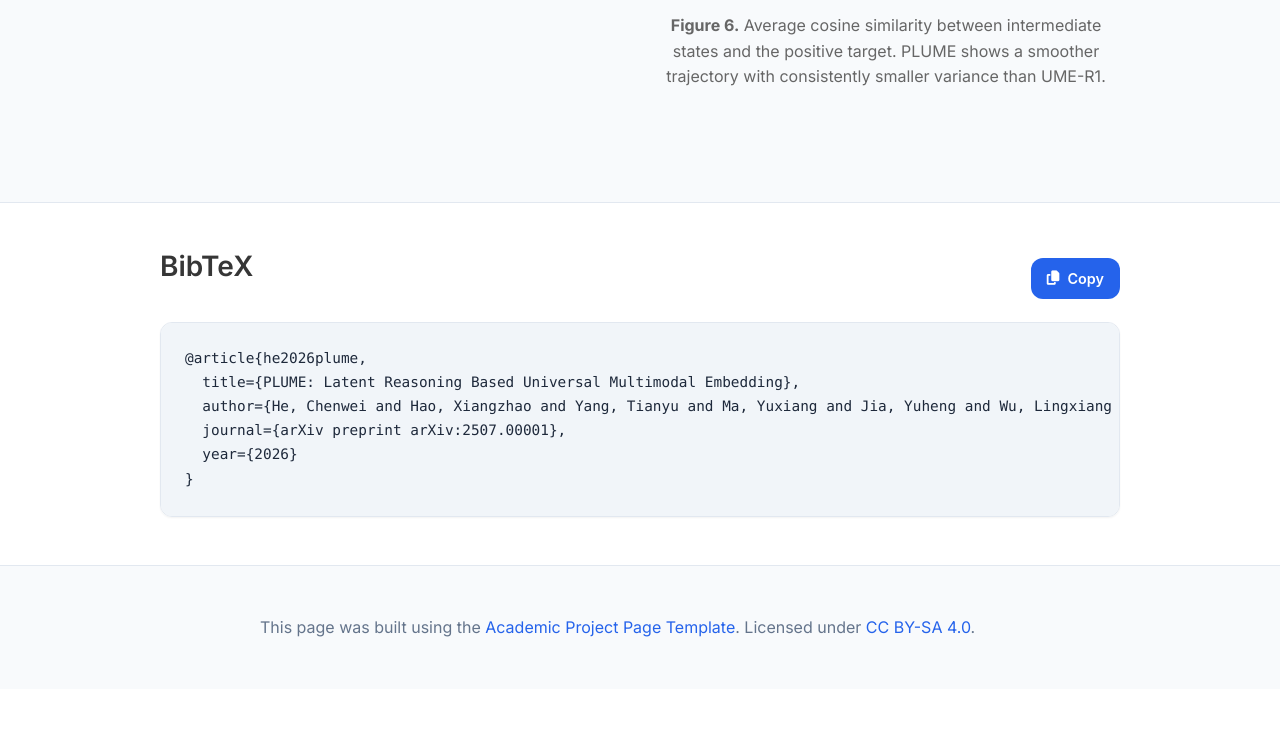
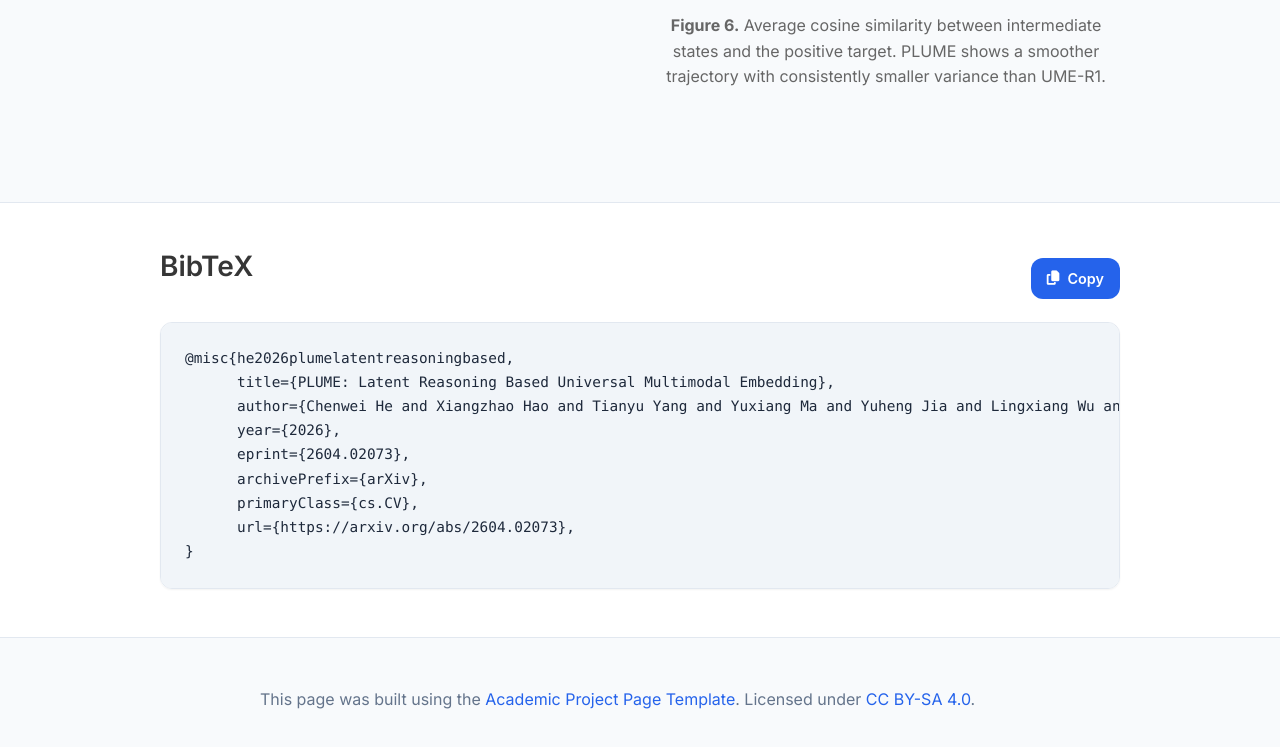
Before and after one commit to haoxiangzhao12138/PLUME, a plain HTML site: page index.html in a window 1280 px wide. Shown: the part 7544-8291 px from the top of the page. Before the commit the page ends 8233 px from the top, so only its background shows below. Drawn offline with nearby package versions, Linux system fonts and the light colour scheme; some icons are missing.

Commit message:
Update arXiv link and BibTeX citation to 2604.02073

```diff
--- a/index.html
+++ b/index.html
@@ -78,7 +78,7 @@
               <div class="publication-links">
                 <!-- ArXiv Link -->
                 <span class="link-block">
-                  <a href="https://arxiv.org/abs/2507.00001" target="_blank"
+                  <a href="https://arxiv.org/abs/2604.02073" target="_blank"
                   class="external-link button is-normal is-rounded is-dark">
                   <span class="icon">
                     <i class="ai ai-arxiv"></i>
@@ -535,11 +535,14 @@
         <span class="copy-text">Copy</span>
       </button>
     </div>
-    <pre id="bibtex-code"><code>@article{he2026plume,
-  title={PLUME: Latent Reasoning Based Universal Multimodal Embedding},
-  author={He, Chenwei and Hao, Xiangzhao and Yang, Tianyu and Ma, Yuxiang and Jia, Yuheng and Wu, Lingxiang and Zhao, Chaoyang and Guo, Haiyun and Wang, Jinqiao},
-  journal={arXiv preprint arXiv:2507.00001},
-  year={2026}
+    <pre id="bibtex-code"><code>@misc{he2026plumelatentreasoningbased,
+      title={PLUME: Latent Reasoning Based Universal Multimodal Embedding},
+      author={Chenwei He and Xiangzhao Hao and Tianyu Yang and Yuxiang Ma and Yuheng Jia and Lingxiang Wu and Chaoyang Zhao and Haiyun Guo and Jinqiao Wang},
+      year={2026},
+      eprint={2604.02073},
+      archivePrefix={arXiv},
+      primaryClass={cs.CV},
+      url={https://arxiv.org/abs/2604.02073},
 }</code></pre>
   </div>
 </section>
```
